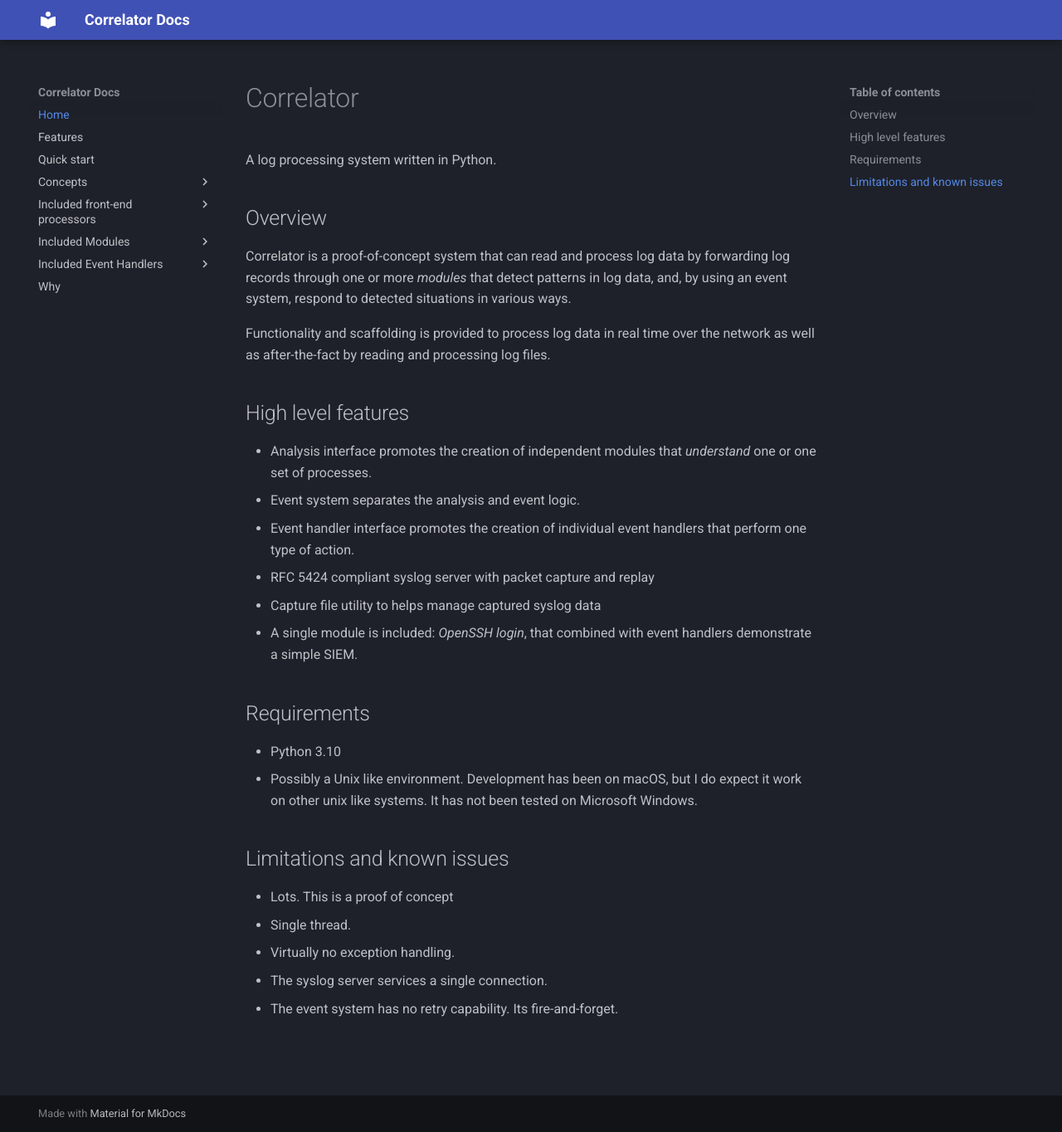
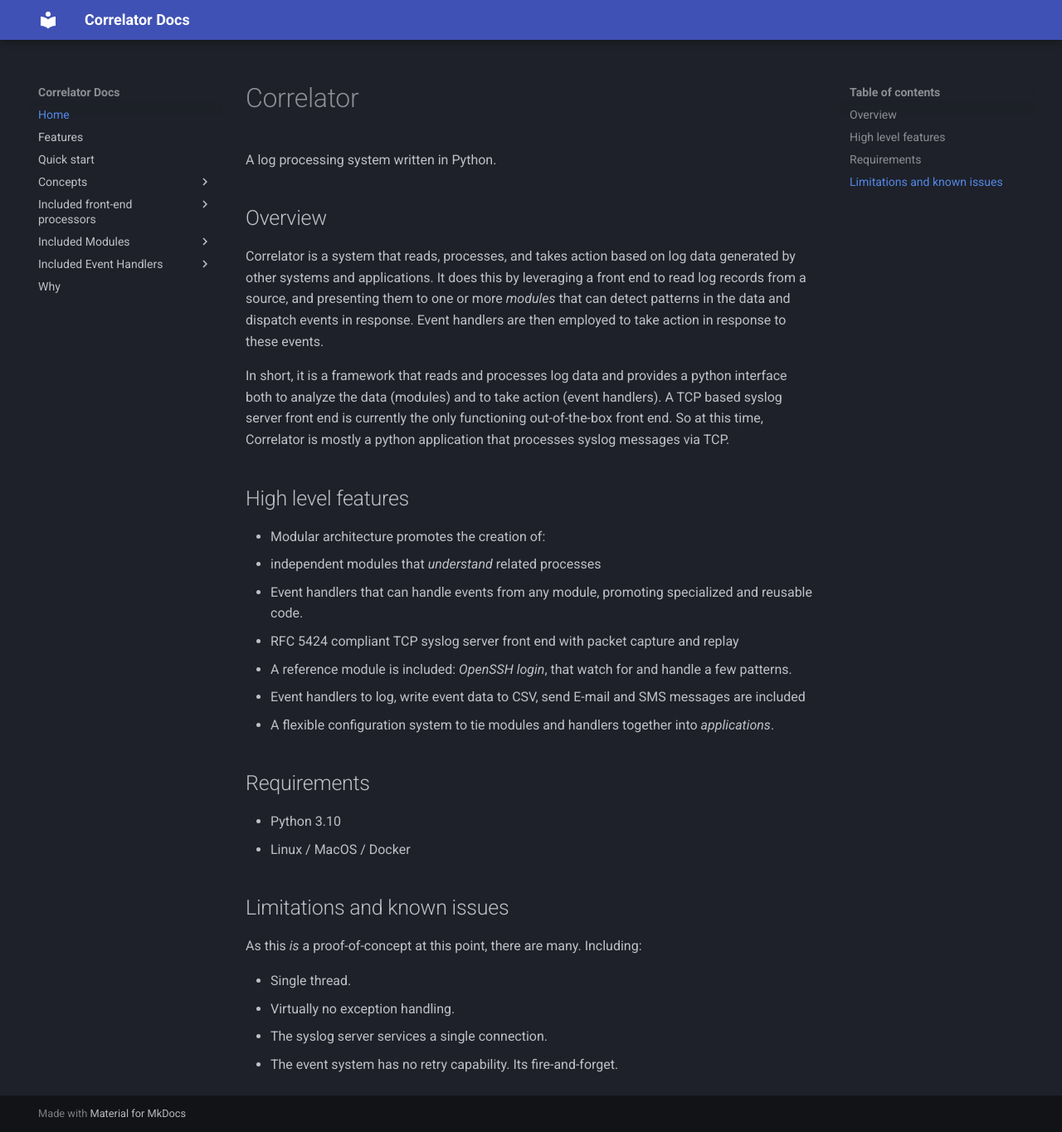
Before and after one commit to dagainz/Correlator, an MkDocs documentation site: the page built from docs/index.md, in a window 1280 px wide and 1364 px high. Shown: the whole window at 83% size. Built offline with MkDocs 1.6.1 and Material for MkDocs 9.7.7, drawn with Linux system fonts in a browser that asks for light colours.

Commit message:
doc update

```diff
--- a/docs/index.md
+++ b/docs/index.md
@@ -4,31 +4,34 @@ A log processing system written in Python.
 
 ## Overview
 
-Correlator is a proof-of-concept system that can read and process log data by forwarding log records through one or more
-*modules* that detect patterns in log data, and, by using an event system, respond to detected situations in various
-ways.
+Correlator is a system that reads, processes, and takes action based on log data generated by other systems and applications.
+It does this by leveraging a front end to read log records from a source, and presenting them to one or more *modules*
+that can detect patterns in the data and dispatch events in response. Event handlers are then employed to take action
+in response to these events.
 
-Functionality and scaffolding is provided to process log data in real time over the network as well as after-the-fact
-by reading and processing log files.
+In short, it is a framework that reads and processes log data and provides a python interface both to analyze the data (modules) and to take action (event handlers).
+A TCP based syslog server front end is currently the only functioning out-of-the-box front end. So at this time,
+Correlator is mostly a python application that processes syslog messages via TCP.
 
 ## High level features
 
-- Analysis interface promotes the creation of independent modules that *understand* one or one set of processes.
-- Event system separates the analysis and event logic.
-- Event handler interface promotes the creation of individual event handlers that perform one type of action.
-- RFC 5424 compliant syslog server with packet capture and replay
-- Capture file utility to helps manage captured syslog data
-- A single module is included: *OpenSSH login*, that combined with event handlers demonstrate a simple SIEM.
+- Modular architecture promotes the creation of:
+  - independent modules that *understand* related processes
+  - Event handlers that can handle events from any module, promoting specialized and reusable code.
+- RFC 5424 compliant TCP syslog server front end with packet capture and replay
+- A reference module is included: *OpenSSH login*, that watch for and handle a few patterns.
+- Event handlers to log, write event data to CSV, send E-mail and SMS messages are included
+- A flexible configuration system to tie modules and handlers together into *applications*.
 
 ## Requirements
 
 - Python 3.10
-- Possibly a Unix like environment. Development has been on macOS, but I do expect it work on other unix like systems.
-It has not been tested on Microsoft Windows.
+- Linux / MacOS / Docker
 
 ## Limitations and known issues
 
-- Lots. This is a proof of concept
+As this *is* a proof-of-concept at this point, there are many. Including:
+
 - Single thread.
 - Virtually no exception handling.
 - The syslog server services a single connection.
```
